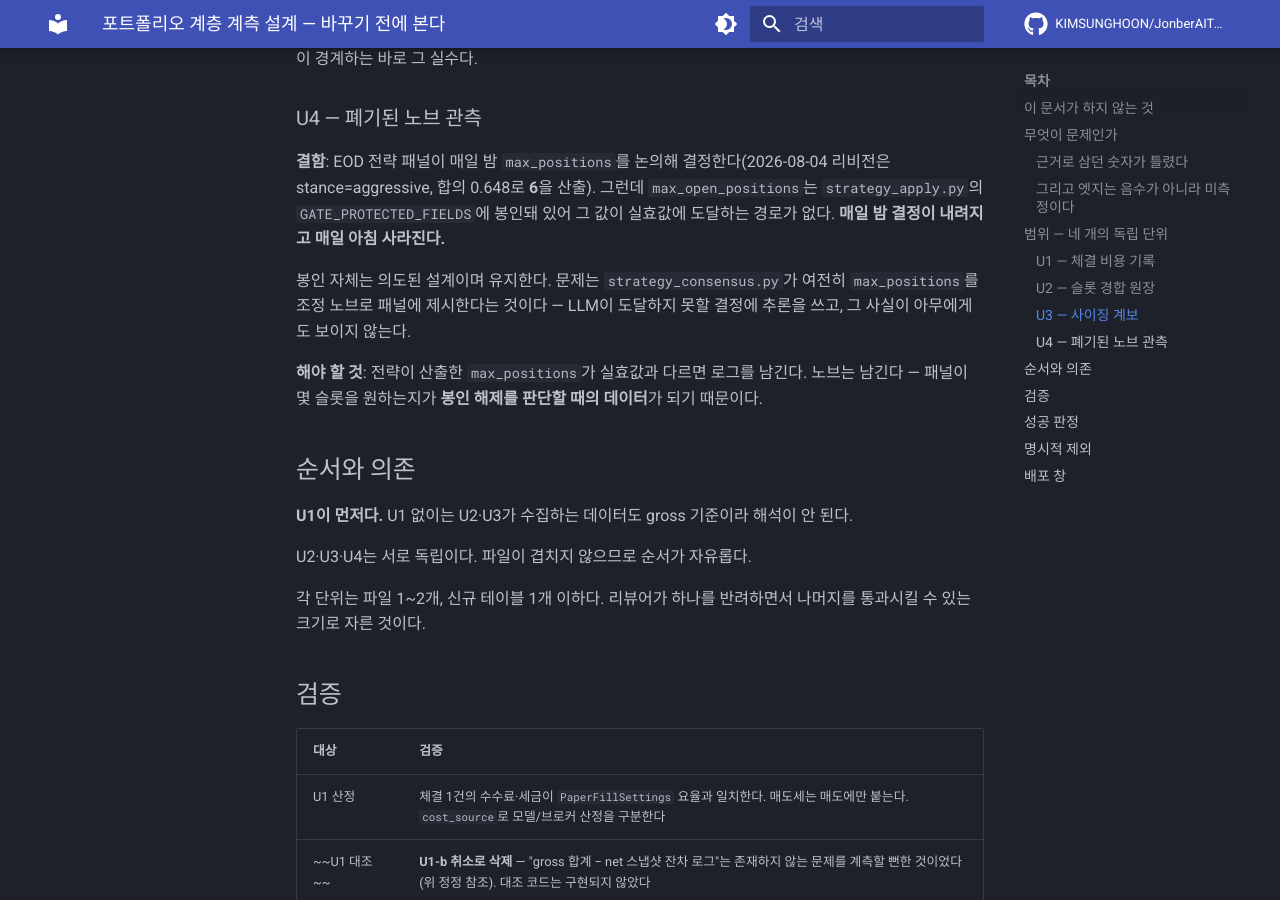
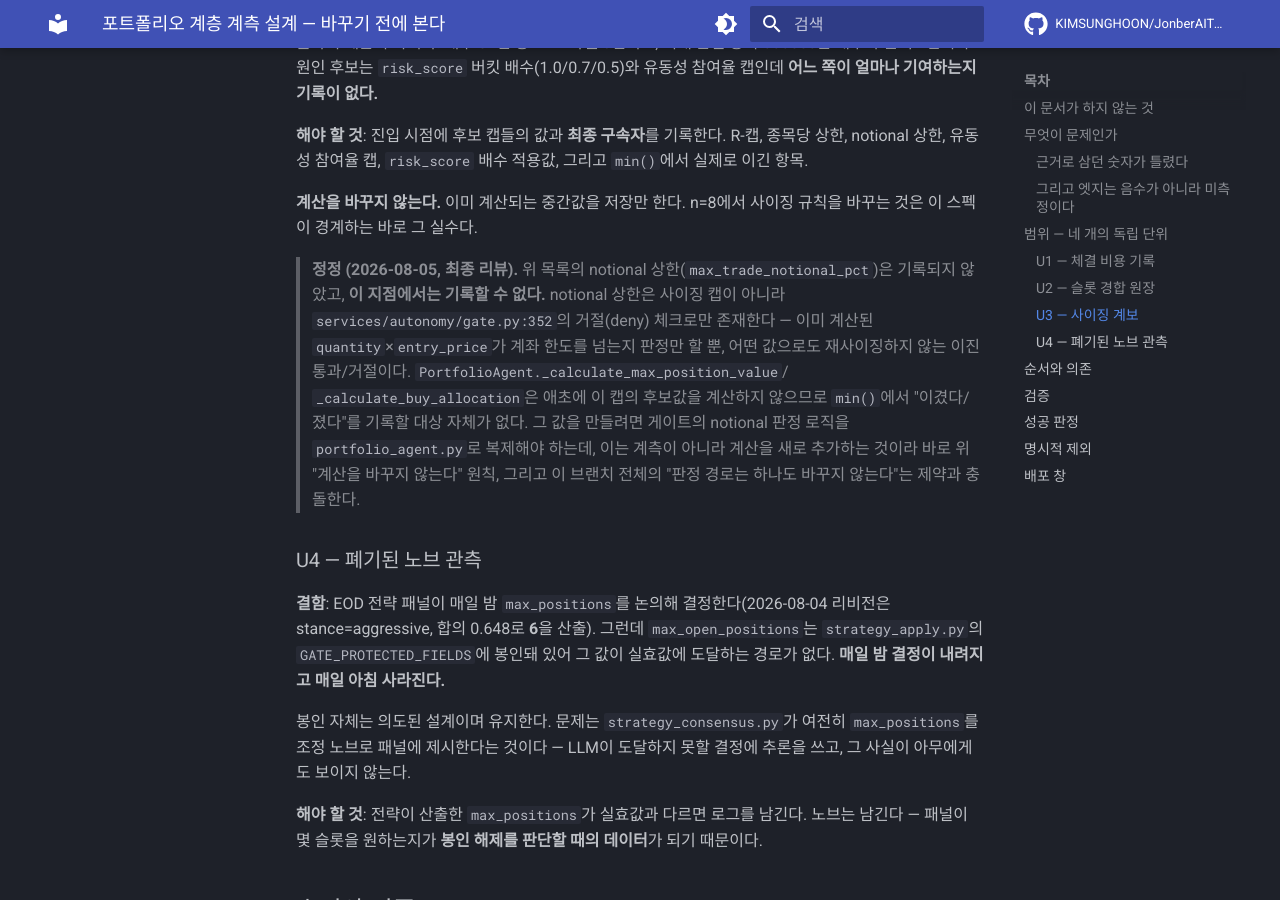
Before and after one commit to KIMSUNGHOON/JonberAITrading, an MkDocs documentation site: the page built from docs/superpowers/specs/2026-08-05-portfolio-instrumentation-design.md, in a window 1280 px wide and 900 px high, scrolled down 3361 px. Built offline with MkDocs 1.6.1 and Material for MkDocs 9.7.7, drawn with Linux system fonts in a browser that asks for light colours; comment, search, counter and statistics services are not loaded; some of the changed text lies outside the part shown.

Commit message:
docs: 포트폴리오 계측 스펙 정정 — U3 notional 상한 미기록, U1 미결 여전히 열림
최종 전체 브랜치 리뷰 문서 갭 봉합. U1-b/U2 구현 노트와 같은 스타일의
정정 두 건 추가.

1. U3 목록의 notional 상한(max_trade_notional_pct)은 기록되지 않았고
   PortfolioAgent 사이징 지점에서는 기록할 수 없다 -- 사이징 캡이 아니라
   services/autonomy/gate.py:352의 이진 거절(deny) 체크로만 존재하며,
   이미 계산된 quantity×entry_price를 재사이징 없이 통과/거절만 한다.
   그 캡의 후보값을 만들려면 게이트 로직을 portfolio_agent.py로 복제해야
   하는데, 이는 계측이 아니라 계산을 새로 추가하는 것이라 U3 원칙과
   이 브랜치의 "판정 경로 무변경" 제약에 위배된다.

2. U1의 "명시적 미결"(Kiwoom이 체결 단위 수수료를 주는지)은 구현 중
   끝내 조사되지 않았다. 상태 줄이 U1~U4를 "구현 완료"로 표기하지만,
   그건 배관이 연결됐다는 뜻이지 이 미결이 풀렸다는 뜻이 아니다.

Co-Authored-By: Claude Opus 5 (1M context) <noreply@anthropic.com>

```diff
--- a/docs/superpowers/specs/2026-08-05-portfolio-instrumentation-design.md
+++ b/docs/superpowers/specs/2026-08-05-portfolio-instrumentation-design.md
@@ -56,6 +56,14 @@
 
 **명시적 미결**: Kiwoom이 체결 단위 수수료를 주는지 확인되지 않았다. `trde_cmsn`/`trde_tax`는 계좌·일별 단위로 확인됐다. 체결 단위로 받을 수 있으면 모델 산정보다 우선한다. 구현 시 확인하고, 못 받으면 모델 산정으로 진행하되 그 사실을 행에 표기한다.
 
+> **정정 (2026-08-05, 최종 리뷰).** 이 명시적 미결은 구현 중 끝내 조사되지 않았다 —
+> 위 상태 줄이 U1~U4를 "구현 완료"로 표기하지만, 그 "완료"는 이 질문의 답이 아니다.
+> `kr_stock_trades.fee`/`tax`는 항상 모델 산정(`PaperFillSettings`의 `kr_commission_bps`/
+> `kr_sell_tax_bps`)으로만 채워졌고 `cost_source`가 그 사실을 표기하지만, Kiwoom이
+> 체결 단위 수수료를 실제로 제공하는지 자체를 확인하는 작업은 이 브랜치의 어떤 태스크
+> 에도 없었다. "구현 완료"는 배관이 연결됐다는 뜻이지, 이 미결이 풀렸다는 뜻이 아니다 —
+> 여전히 열려 있다.
+
 ### U2 — 슬롯 경합 원장
 
 **결함**: `services/autonomy/gate.py`의 `max_positions` 거절은 정보를 통째로 버린다. 무엇이 거절됐는지, 그때 보유 5종이 어떤 상태였는지 아무 데도 남지 않는다. 실증: 2026-08-04에 251970 펌텍코리아가 3회(합의 0.7435/0.7434/0.7364), 2026-08-05 새벽에 207940 삼성바이오로직스가 2회(0.7323/0.7299) 거절됐고 **원장에 그 사실이 없다.**
@@ -92,6 +100,17 @@
 **해야 할 것**: 진입 시점에 후보 캡들의 값과 **최종 구속자**를 기록한다. R-캡, 종목당 상한, notional 상한, 유동성 참여율 캡, `risk_score` 배수 적용값, 그리고 `min()`에서 실제로 이긴 항목.
 
 **계산을 바꾸지 않는다.** 이미 계산되는 중간값을 저장만 한다. n=8에서 사이징 규칙을 바꾸는 것은 이 스펙이 경계하는 바로 그 실수다.
+
+> **정정 (2026-08-05, 최종 리뷰).** 위 목록의 notional 상한(`max_trade_notional_pct`)은
+> 기록되지 않았고, **이 지점에서는 기록할 수 없다.** notional 상한은 사이징 캡이 아니라
+> `services/autonomy/gate.py:352`의 거절(deny) 체크로만 존재한다 — 이미 계산된
+> `quantity`×`entry_price`가 계좌 한도를 넘는지 판정만 할 뿐, 어떤 값으로도 재사이징하지
+> 않는 이진 통과/거절이다. `PortfolioAgent._calculate_max_position_value`/
+> `_calculate_buy_allocation`은 애초에 이 캡의 후보값을 계산하지 않으므로 `min()`에서
+> "이겼다/졌다"를 기록할 대상 자체가 없다. 그 값을 만들려면 게이트의 notional 판정
+> 로직을 `portfolio_agent.py`로 복제해야 하는데, 이는 계측이 아니라 계산을 새로
+> 추가하는 것이라 바로 위 "계산을 바꾸지 않는다" 원칙, 그리고 이 브랜치 전체의
+> "판정 경로는 하나도 바꾸지 않는다"는 제약과 충돌한다.
 
 ### U4 — 폐기된 노브 관측
 
```
